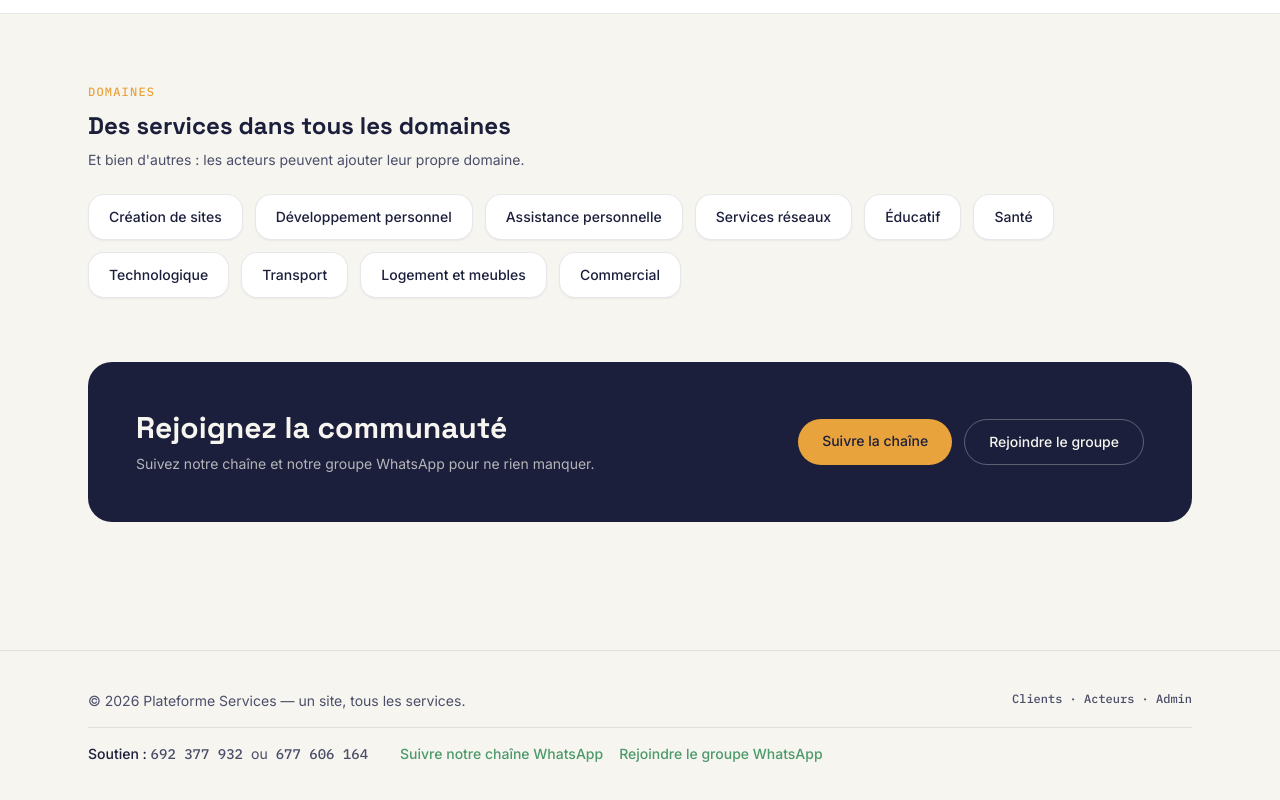
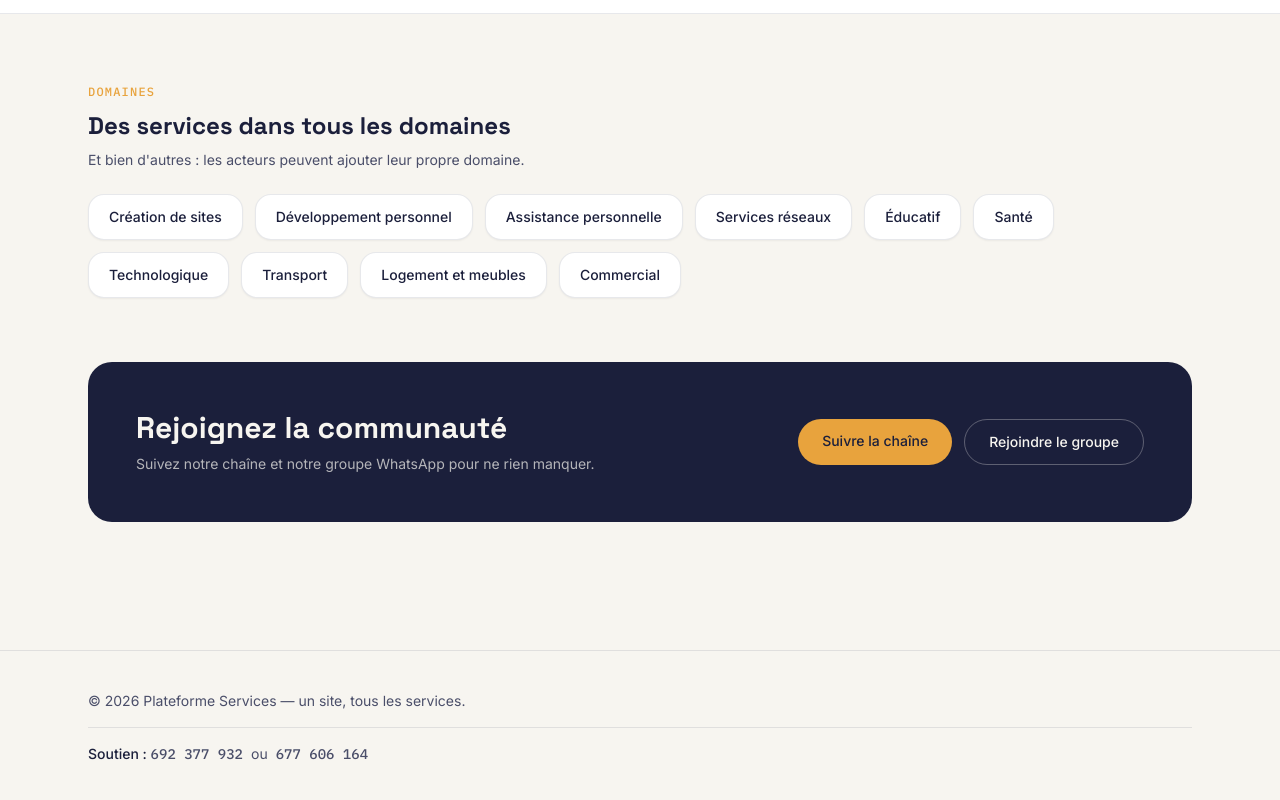
Before and after one commit to BAVAELISEE/PHAYO-plateforme, a Next.js app: page / in a window 1280 px wide. Shown: the part 897-1697 px from the top of the page. Built offline with nearby package versions, Linux system fonts and the light colour scheme.

Commit message:
Update Footer.js

```diff
--- a/components/Footer.js
+++ b/components/Footer.js
@@ -4,7 +4,7 @@ export default function Footer() {
       <div className="max-w-6xl mx-auto px-6 py-10 flex flex-col gap-4">
         <div className="flex flex-col md:flex-row justify-between gap-4 text-sm text-slate">
           <p>© {new Date().getFullYear()} Plateforme Services — un site, tous les services.</p>
-          <p className="font-mono text-xs">Clients · Acteurs · Admin</p>
+
         </div>
 
         <div className="border-t border-ink/10 pt-4 flex flex-col md:flex-row gap-4 md:gap-8 text-sm">
@@ -22,7 +22,7 @@ export default function Footer() {
               rel="noopener noreferrer"
               className="text-verified hover:underline font-medium"
             >
-              Suivre notre chaîne WhatsApp
+
             </a>
             <a
               href="https://chat.whatsapp.com/K9MOnC8uxb0AKjGQuY9JkJ?s=sw&p=a&mlu=4&ilr=4"
@@ -30,7 +30,7 @@ export default function Footer() {
               rel="noopener noreferrer"
               className="text-verified hover:underline font-medium"
             >
-              Rejoindre le groupe WhatsApp
+
             </a>
           </div>
         </div>
```
